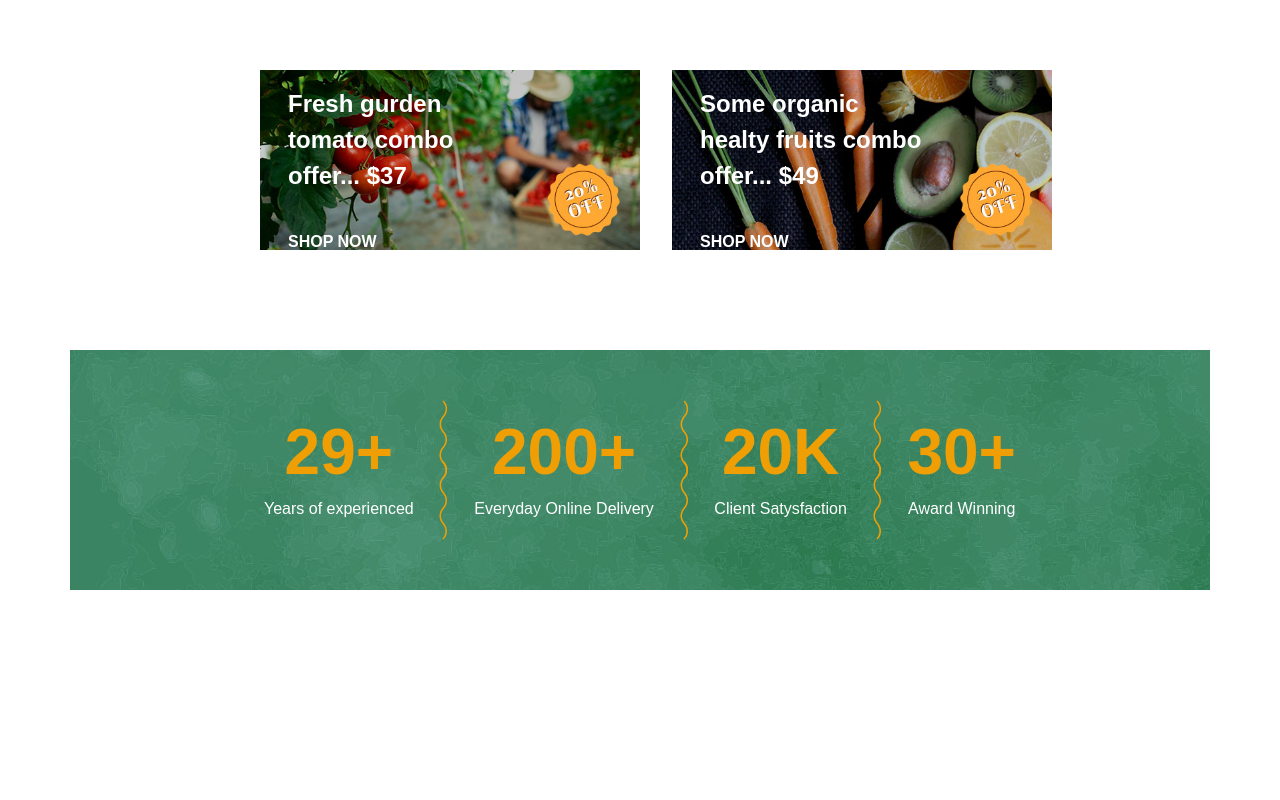
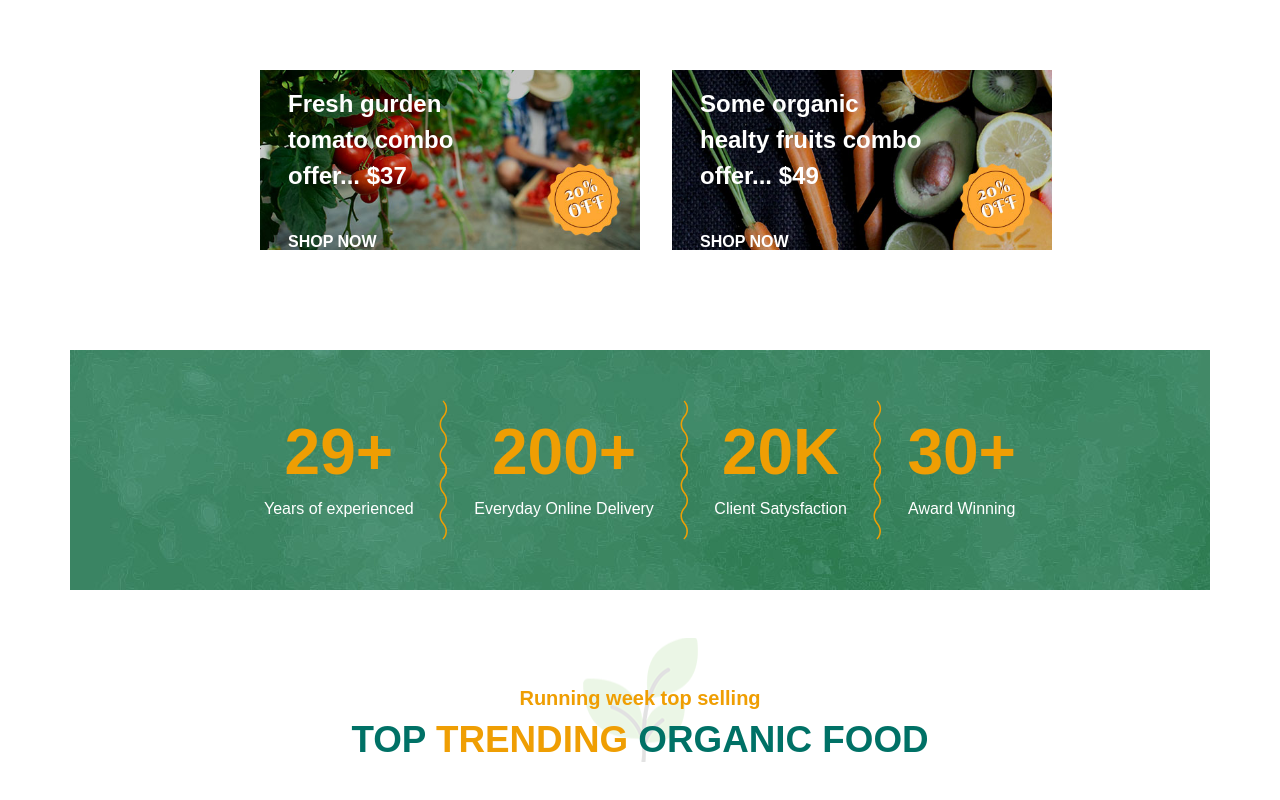
Before and after one commit to Flopiras/proj-html-vuejs, a Vue app: page / in a window 1280 px wide. Shown: the part 3070-3870 px from the top of the page. Before the commit the page ends 3660 px from the top, so only its background shows below. Built offline with nearby package versions, Linux system fonts and the light colour scheme.

Commit message:
add section-header

```diff
--- a/src/components/main/SectionTrending.vue
+++ b/src/components/main/SectionTrending.vue
@@ -1,5 +1,34 @@
 <template>
-    <div class="container">
-        <div class="section-header"></div>
-    </div>
+    <section>
+
+        <div class="container">
+            <div class="section-header">
+                <h5 class="second-color">Running week top selling</h5>
+                <h3 class="main-color text-uppercase">top <span class="second-color">trending</span> organic food</h3>
+            </div>
+        </div>
+    </section>
 </template>
+
+<style lang="scss" scoped>
+section {
+    margin: 3rem 0;
+}
+
+.section-header {
+    text-align: center;
+    padding-top: 3rem;
+    background-image: url(../../assets/img/title-shap.png);
+    background-repeat: no-repeat;
+    background-position: 50%;
+
+    h5 {
+        font-weight: 600;
+    }
+
+    h3 {
+        font-size: 2.3rem;
+        font-weight: 600;
+    }
+}
+</style>
```
